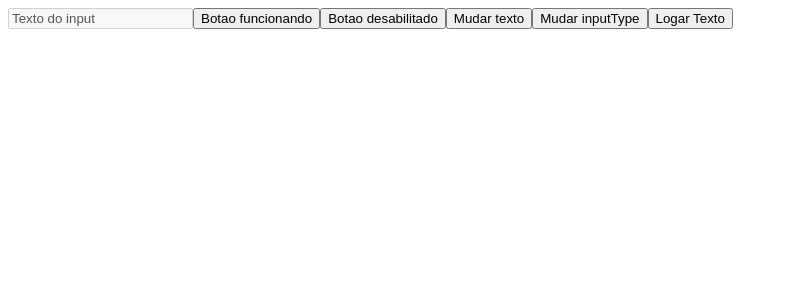
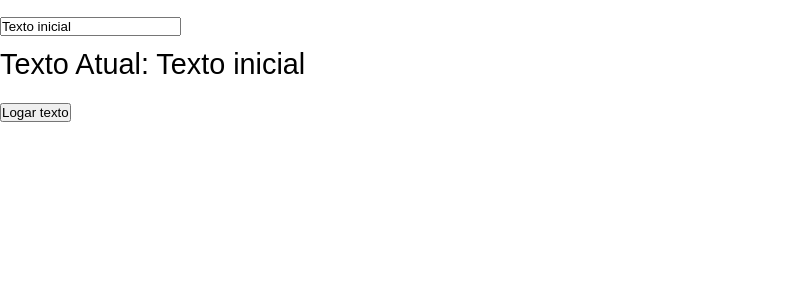
Before and after one commit to NavarroRangel/AngularBase, an Angular app: page / in a window 1280 px wide. Shown: the top 300 px of the page, without its empty margins (0-796 px from the left). Built offline with nearby package versions, Linux system fonts and the light colour scheme.

Commit message:
:sparkles: feat: add css reset

```diff
--- a/src/app/app.html
+++ b/src/app/app.html
@@ -2,4 +2,6 @@
 <app-botao-flat/> -->
 
 <!--<app-event-binding/> -->
-<app-property-binding/>
+<!--<app-property-binding/>-->
+
+<app-two-way-data-binding/>
--- a/src/app/app.ts
+++ b/src/app/app.ts
@@ -3,11 +3,12 @@ import {MeuBotao} from './meu-botao/meu-botao';
 import {BotaoFlat} from './botao-flat/botao-flat';
 import {EventBinding} from './event-binding/event-binding';
 import {PropertyBinding} from './property-binding/property-binding';
+import {TwoWayDataBinding} from './two-way-data-binding/two-way-data-binding';
 
 
 @Component({
   selector: 'app-root',
-  imports: [MeuBotao, BotaoFlat, EventBinding, PropertyBinding],
+  imports: [MeuBotao, BotaoFlat, EventBinding, PropertyBinding, TwoWayDataBinding],
   templateUrl: './app.html',
   styleUrl: './app.css'
 })
--- /dev/null
+++ b/src/app/two-way-data-binding/two-way-data-binding.html
@@ -0,0 +1,9 @@
+<input
+  id="meu-input"
+  name="meuInput"
+  [(ngModel)]="texto"
+/>
+
+<p>Texto Atual: {{texto}}</p>
+
+<button (click)="logarTexto()">Logar texto</button>
--- /dev/null
+++ b/src/app/two-way-data-binding/two-way-data-binding.ts
@@ -0,0 +1,16 @@
+import { Component } from '@angular/core';
+import {FormsModule} from '@angular/forms';
+
+@Component({
+  selector: 'app-two-way-data-binding',
+  imports: [FormsModule],
+  templateUrl: './two-way-data-binding.html',
+  styleUrl: './two-way-data-binding.css'
+})
+export class TwoWayDataBinding {
+
+  texto = "Texto inicial"
+  logarTexto(){
+    console.log( "texto", this.texto );
+  }
+}
--- a/src/styles.css
+++ b/src/styles.css
@@ -1 +1,27 @@
 /* You can add global styles to this file, and also import other style files */
+*, *:before, *:after {
+  box-sizing: border-box;
+}
+
+body,h1,h2,h3,h4,h5,h6, p,ul,ol,li,figure,figcaption,blockquote,dl,dd,input,textarea,select,button{
+  margin: 0;
+  padding: 0;
+}
+
+html{
+  font-size: max(16px,1em + 1vw);
+}
+
+body{
+  font-family: Arial, sans-serif;
+  line-height: 1.5;
+}
+
+img,picture,video,canvas,svg{
+  display: block;
+  max-width: 100%;
+}
+
+ul,ol{
+  list-style: none;
+}
```
Also changed, not shown: src/app/two-way-data-binding/two-way-data-binding.css (added), 1 other file (tests, documents, lock files or other folders).
